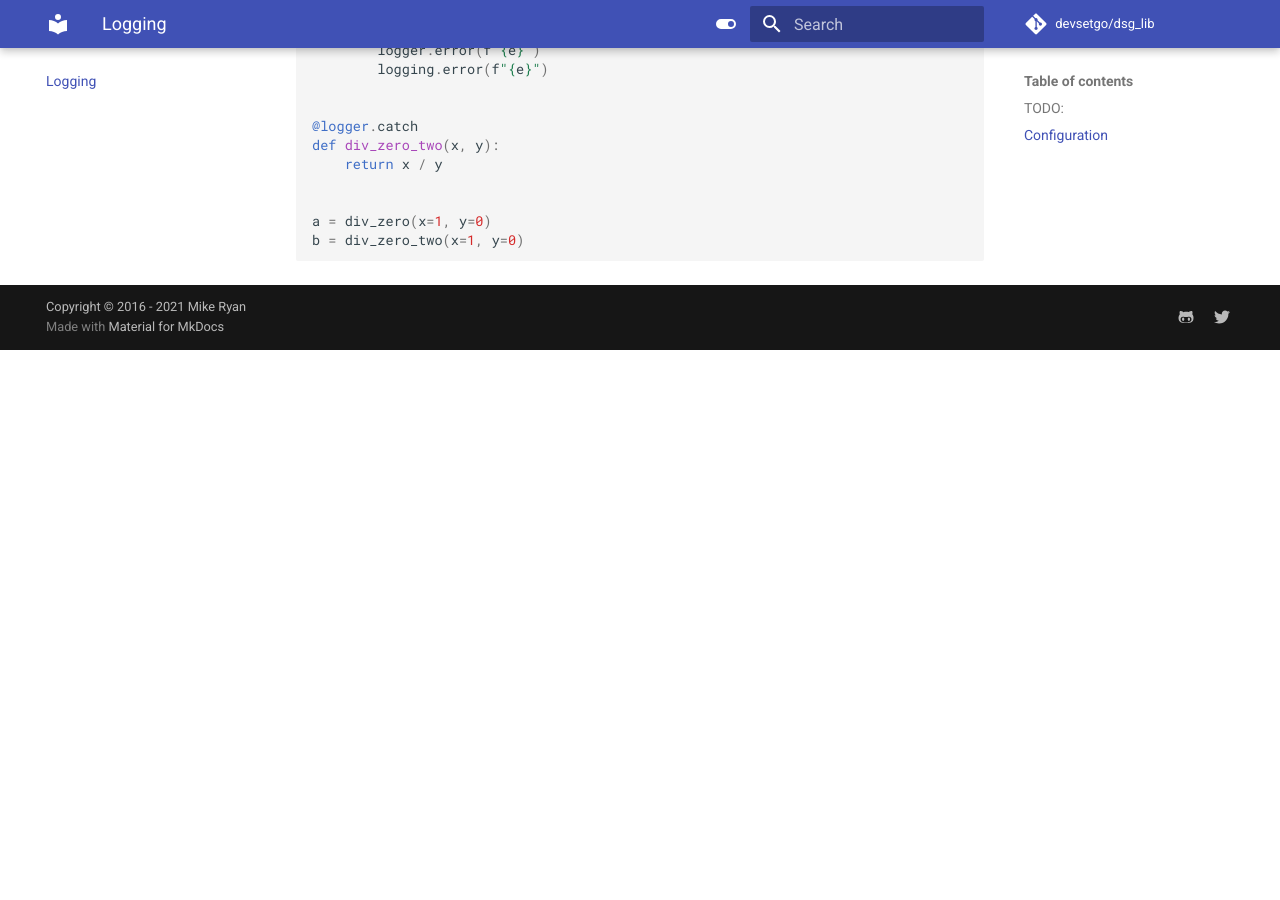
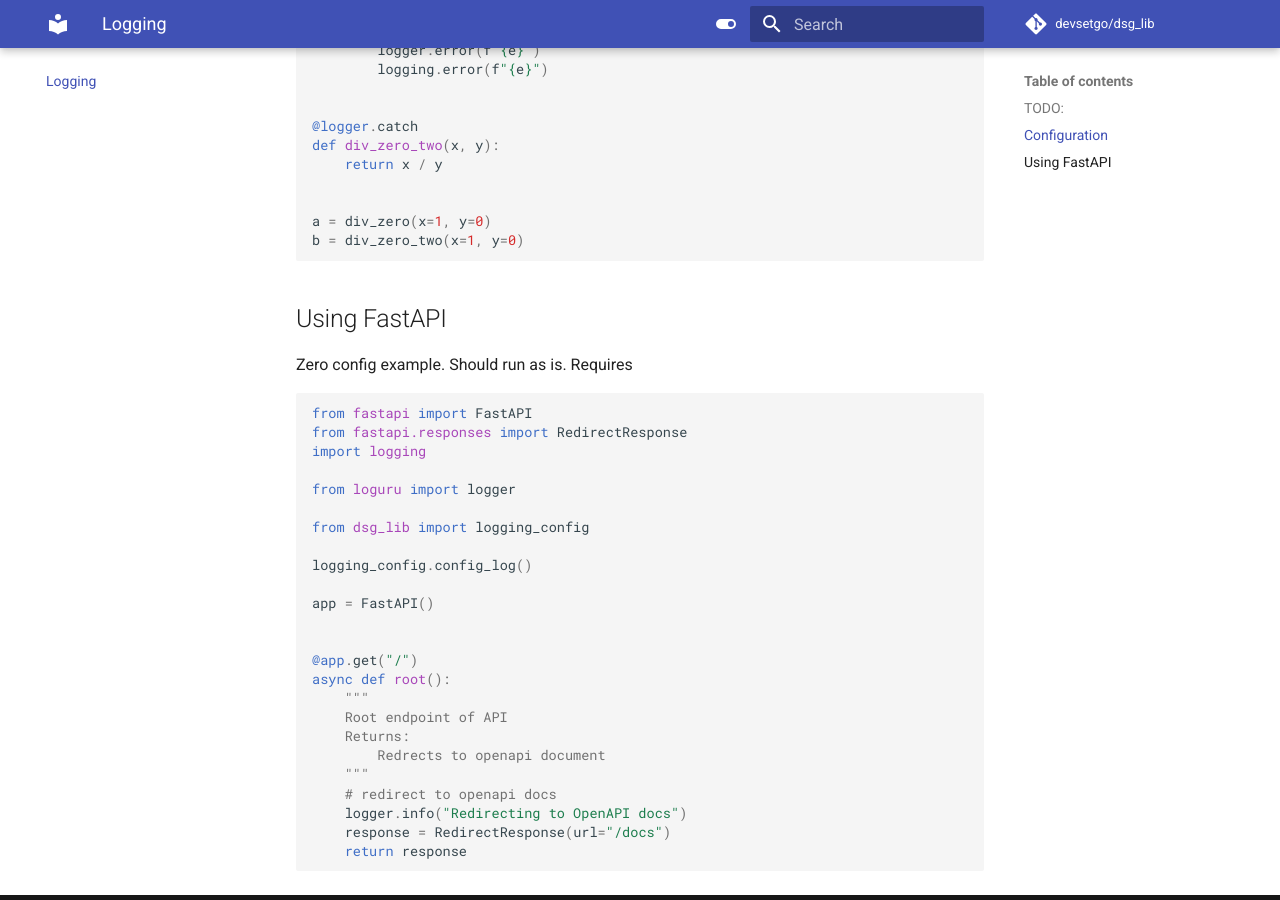
Before and after one commit to devsetgo/devsetgo_lib, an MkDocs documentation site: the page built from docs/logging.md, in a window 1280 px wide and 900 px high, scrolled down 1692 px. Built offline with MkDocs 1.6.1 and Material for MkDocs 9.7.7, drawn with Linux system fonts in a browser that asks for light colours; comment, search, counter and statistics services are not loaded; before the commit the page ends 2042 px from its top, so only the background shows below that.

Commit message:
fix and fastapi example

```diff
--- a/docs/logging.md
+++ b/docs/logging.md
@@ -87,3 +87,36 @@
 a = div_zero(x=1, y=0)
 b = div_zero_two(x=1, y=0)
 ~~~
+
+
+## Using FastAPI
+Zero config example. Should run as is. Requires
+
+~~~python
+from fastapi import FastAPI
+from fastapi.responses import RedirectResponse
+import logging
+
+from loguru import logger
+
+from dsg_lib import logging_config
+
+logging_config.config_log()
+
+app = FastAPI()
+
+
+@app.get("/")
+async def root():
+    """
+    Root endpoint of API
+    Returns:
+        Redrects to openapi document
+    """
+    # redirect to openapi docs
+    logger.info("Redirecting to OpenAPI docs")
+    response = RedirectResponse(url="/docs")
+    return response
+
+
+~~~
```
Also changed, not shown: 2 other files.
